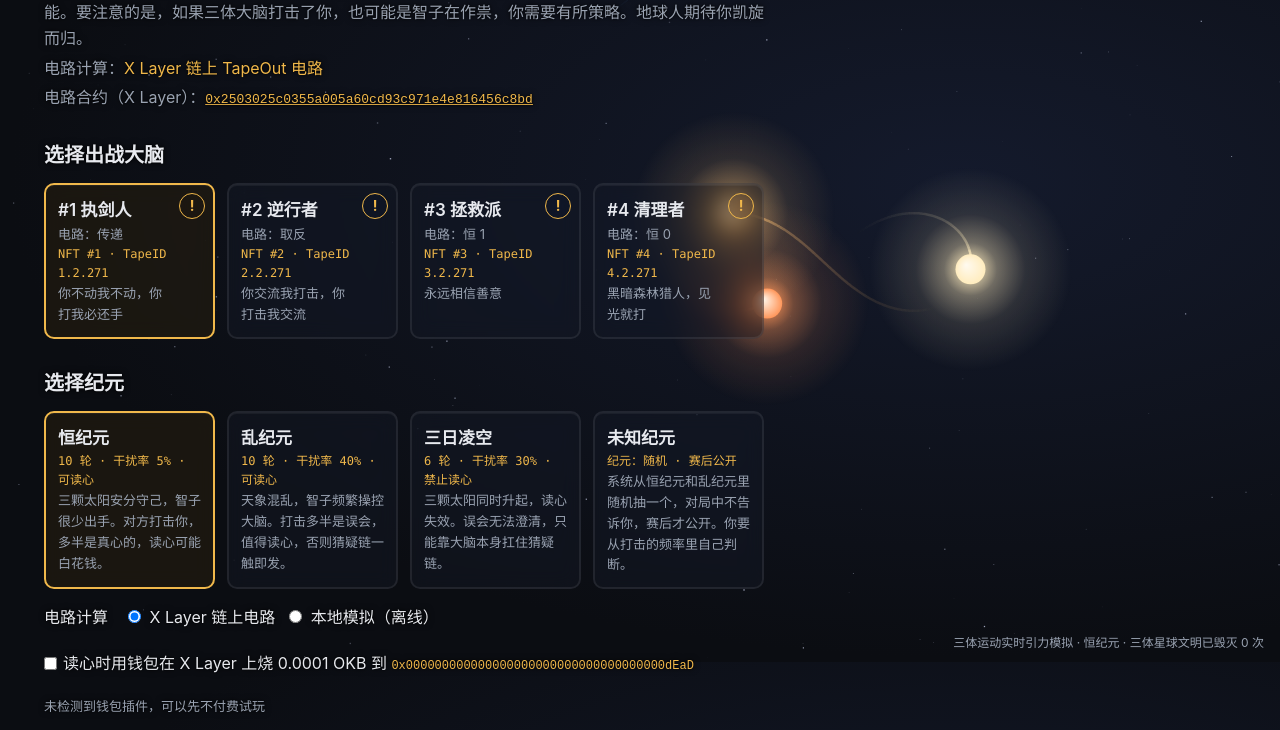
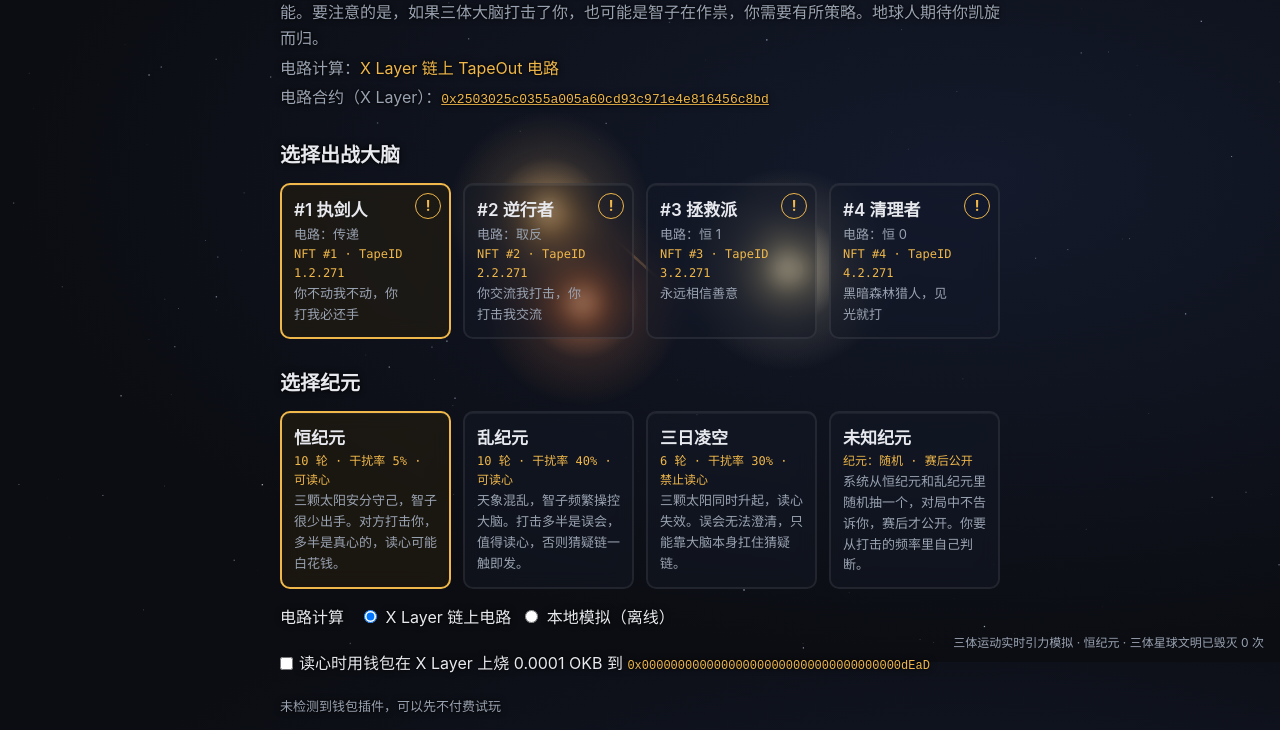
Before and after one commit to trytotapeout/ChainOfSuspicion, a website with bundled scripts: page web/index.html in a window 1280 px wide. Shown: the part 138-868 px from the top of the page. Built offline with nearby package versions, Linux system fonts and the light colour scheme.

Commit message:
Center the main area and the three-body system behind it

```diff
--- a/web/app.js
+++ b/web/app.js
@@ -16,7 +16,7 @@ const $ = (id) => document.getElementById(id);
 const actionText = (a) => (a === ATTACK ? '<span class="attack">打击</span>' : '<span class="coop">交流</span>');
 
 // 背景：三体星系实时引力模拟，跟随纪元切换。未知纪元在对局中统一画乱纪元，不泄露真实纪元。
-const starfield = createStarfield($('starfield'), $('starfield-caption'), document.querySelector('main'));
+const starfield = createStarfield($('starfield'), $('starfield-caption'));
 const ERA_SKY = { stable: 'stable', chaotic: 'chaotic', triple: 'triple', unknown: 'chaotic' };
 
 let selected = 1;
--- a/web/starfield.js
+++ b/web/starfield.js
@@ -16,8 +16,7 @@ const PLANET_SIZE = 0.05;
 const size = (r, scale, min) => Math.max(min, r * scale);
 const MODE_LABEL = { stable: '恒纪元', chaotic: '乱纪元', triple: '三日凌空' };
 
-// anchor：页面主内容区。宽屏时星系画在它右侧的留白里，窄屏时画在内容背后。
-export function createStarfield(canvas, caption, anchor) {
+export function createStarfield(canvas, caption) {
   const ctx = canvas.getContext('2d');
   const reduceMotion = window.matchMedia('(prefers-reduced-motion: reduce)');
   let sim = createSimulation('stable');
@@ -50,13 +49,9 @@ export function createStarfield(canvas, caption, anchor) {
     trails = [...sim.suns, sim.planet].map(() => []);
   }
 
-  // 星系中心：宽屏时偏向右侧留白，但往内容区靠一些，让轨道从玻璃卡片后面穿过；
-  // 窄屏时画在视口中间（内容背后）。
+  // 星系画在视口正中，位于居中的内容区背后，透过磨砂玻璃卡片能看到它。
   function view() {
-    const right = anchor ? anchor.getBoundingClientRect().right : w / 2;
-    const free = w - right;
-    if (free > 320) return { cx: right + free * 0.08, cy: h * 0.5, scale: (Math.min(free * 1.6, h) / 2 / VIEW_RADIUS) * 1.1 };
-    return { cx: w / 2, cy: h * 0.4, scale: (Math.min(w, h) / 2 / VIEW_RADIUS) * 1.05 };
+    return { cx: w / 2, cy: h * 0.5, scale: (Math.min(w, h) / 2 / VIEW_RADIUS) * 1.1 };
   }
 
   function updateCaption() {
--- a/web/style.css
+++ b/web/style.css
@@ -24,8 +24,6 @@ main {
   position: relative; z-index: 1; max-width: 760px; margin: 0 auto; padding: 32px 20px 64px;
   background: transparent; min-height: 100vh;
 }
-/* 右侧留白足够时，内容区靠左，把右边留给三体星系 */
-@media (min-width: 1240px) { main { margin-left: max(24px, calc((100vw - 1240px) / 2)); } }
 h1 { margin: 0; font-size: 32px; letter-spacing: 4px; }
 h2 { font-size: 20px; margin: 28px 0 12px; }
 .sub, .evaluator, .seed { color: var(--muted); margin: 4px 0; }
```
